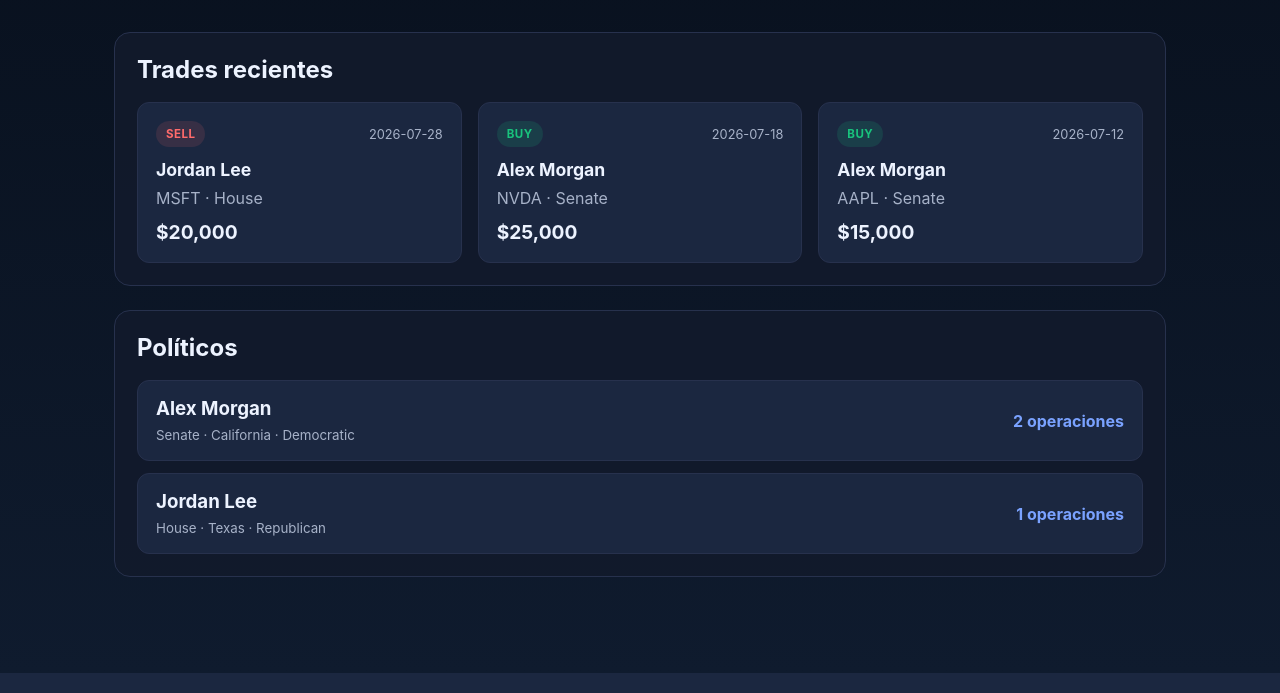
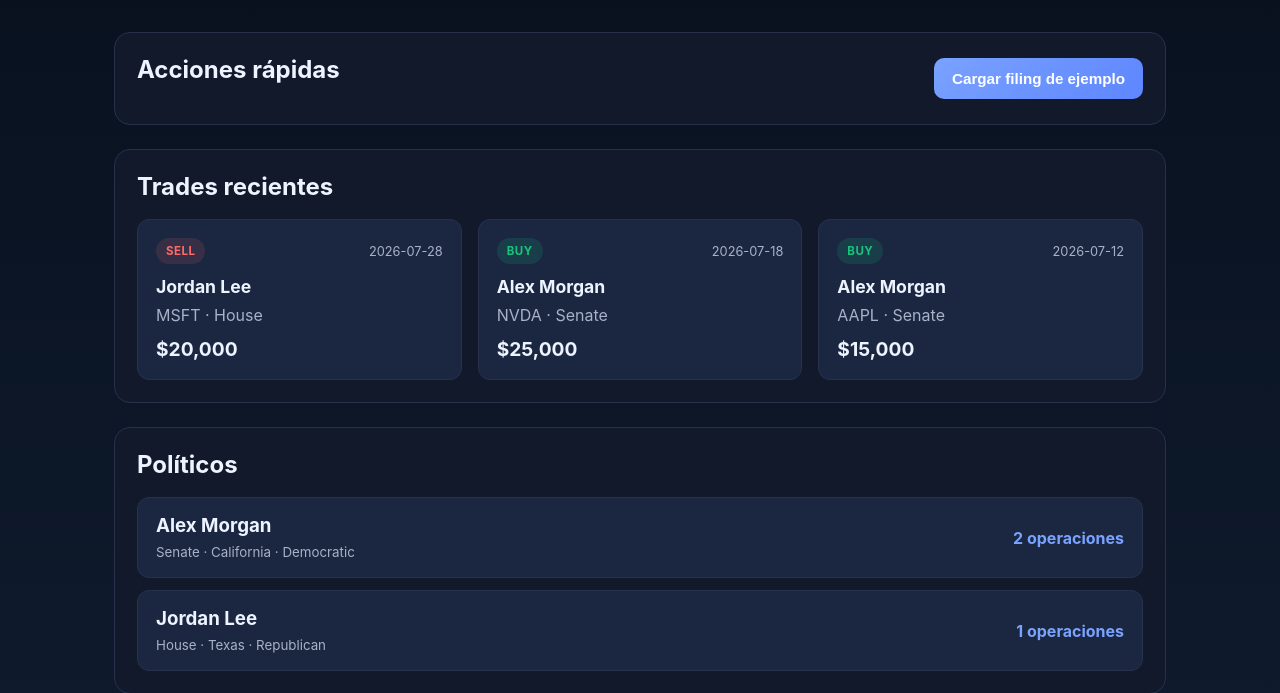
Before and after one commit to laglera/TheWhaleFiles, a FastAPI app: page / in a window 1280 px wide. Shown: the part 132-825 px from the top of the page. Run offline with FastAPI, Linux system fonts and the light colour scheme.

Commit message:
Add sample filing import flow to the frontend

```diff
--- a/app/static/styles.css
+++ b/app/static/styles.css
@@ -58,6 +58,29 @@ body {
 .panel h2 {
   margin: 0 0 18px;
   font-size: 1.5rem;
+}
+
+.actions-panel {
+  display: flex;
+  justify-content: space-between;
+  align-items: center;
+  gap: 16px;
+}
+
+.primary-button {
+  cursor: pointer;
+  background: linear-gradient(135deg, #7aa2ff, #5e86ff);
+  color: white;
+  border: none;
+  border-radius: 10px;
+  padding: 12px 18px;
+  font-size: 0.95rem;
+  font-weight: 700;
+}
+
+.primary-button:disabled {
+  opacity: 0.7;
+  cursor: wait;
 }
 
 .stats-grid {
--- a/app/templates/index.html
+++ b/app/templates/index.html
@@ -15,6 +15,11 @@
     </header>
 
     <main class="container">
+      <section class="panel actions-panel">
+        <h2>Acciones rápidas</h2>
+        <button id="load-sample" class="primary-button">Cargar filing de ejemplo</button>
+      </section>
+
       <section class="panel">
         <h2>Trades recientes</h2>
         <div class="stats-grid">
@@ -47,5 +52,28 @@
         </div>
       </section>
     </main>
+
+    <script>
+      document.getElementById('load-sample')?.addEventListener('click', async () => {
+        const button = document.getElementById('load-sample');
+        if (!button) return;
+
+        button.disabled = true;
+        button.textContent = 'Cargando...';
+
+        try {
+          const response = await fetch('/api/load-sample-filing', { method: 'POST' });
+          if (!response.ok) {
+            throw new Error('No se pudo cargar el filing');
+          }
+
+          window.location.reload();
+        } catch (error) {
+          button.disabled = false;
+          button.textContent = 'Cargar filing de ejemplo';
+          alert('No se pudo cargar el filing de prueba.');
+        }
+      });
+    </script>
   </body>
 </html>
```
Also changed, not shown: app/main.py (+17 -0 lines).
